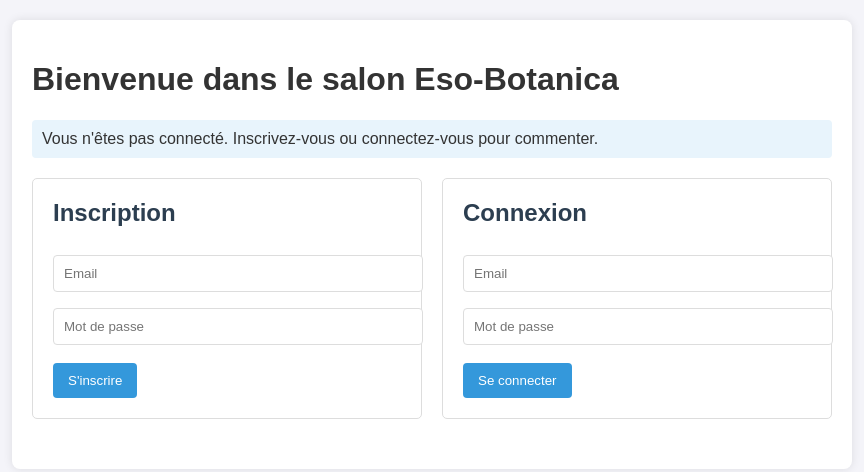
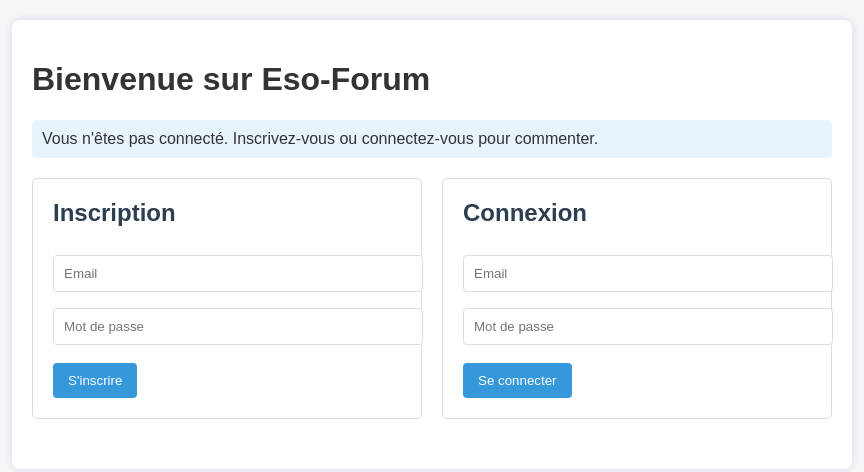
Before and after one commit to eso-botanica/eso, a plain HTML site: page connection.html in a window 1280 px wide. Shown: the whole page, without its empty margins (208-1072 px from the left). Drawn offline with Linux system fonts and the light colour scheme; no server answers.

Commit message:
Update connection.html

```diff
--- a/connection.html
+++ b/connection.html
@@ -3,7 +3,7 @@
 <head>
     <meta charset="UTF-8">
     <meta name="viewport" content="width=device-width, initial-scale=1.0">
-    <title> Inscription & connection</title>
+    <title>Eso-Forum</title>
     <!-- Firebase Auth -->
     <script src="https://www.gstatic.com/firebasejs/8.10.0/firebase-app.js"></script>
     <script src="https://www.gstatic.com/firebasejs/8.10.0/firebase-auth.js"></script>
@@ -73,7 +73,7 @@
 </head>
 <body>
     <div class="container">
-        <h1>Bienvenue dans le salon Eso-Botanica </h1>
+        <h1>Bienvenue sur Eso-Forum</h1>
 
         <div id="user-status">
             Vous n'êtes pas connecté. Inscrivez-vous ou connectez-vous pour commenter.
```
